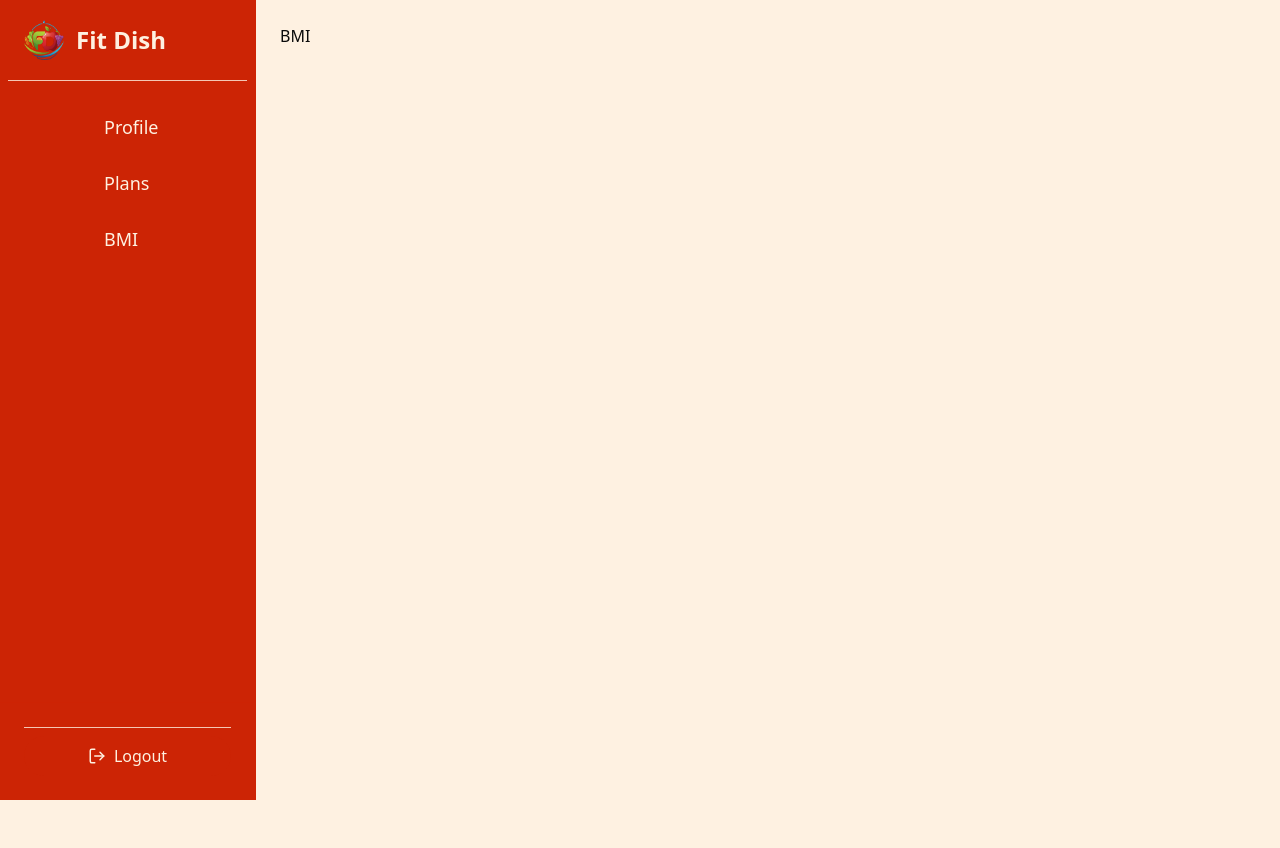
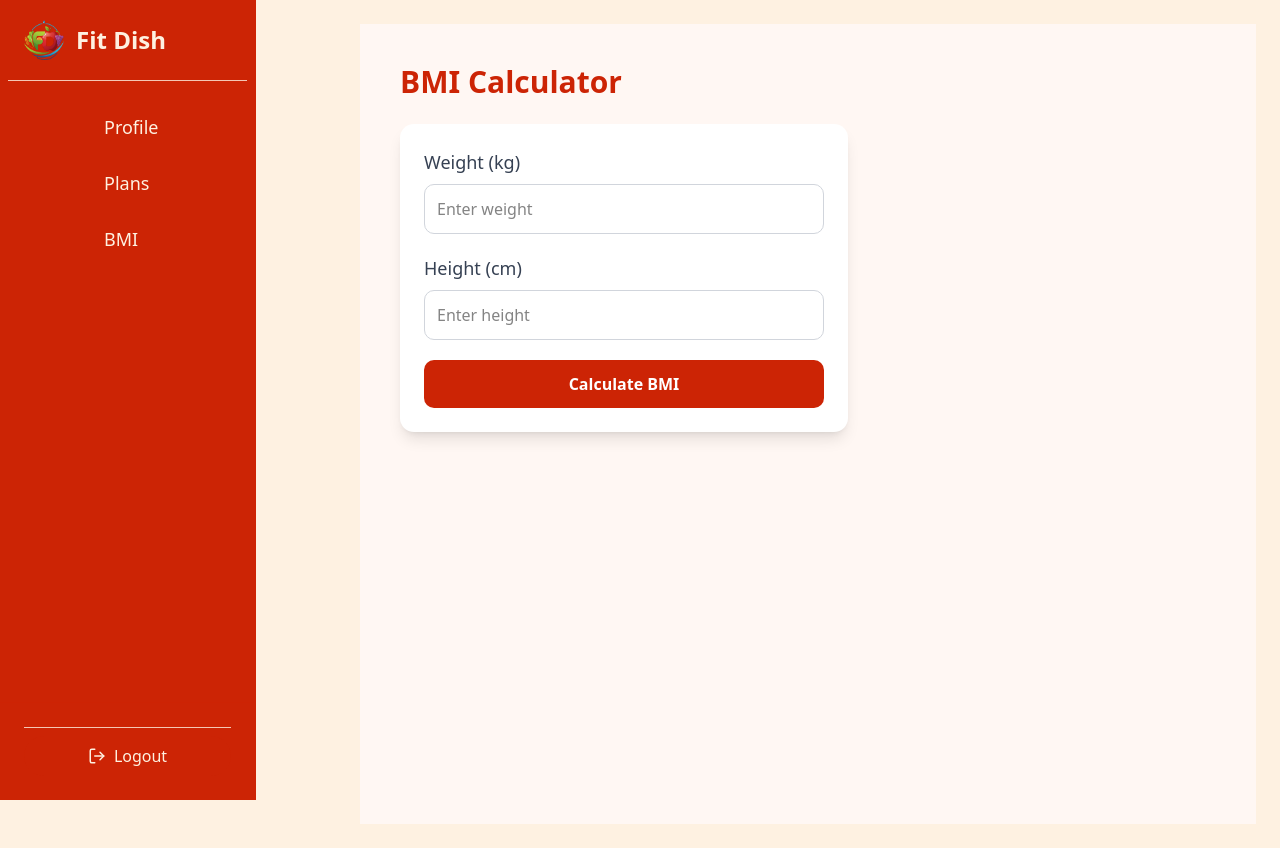
Before and after one commit to CSPEDITOR/fit_dish, a React (Vite) app in the folder frontend/: page /bmi in a window 1280 px wide. Before the commit the page ends 800 px from the top, so only its background shows below. Built offline with nearby package versions, Linux system fonts and the light colour scheme; no server answers; a web font is replaced by a local one.

Commit message:
addin BMI page

```diff
--- a/frontend/src/pages/UserDashbord/BMI.jsx
+++ b/frontend/src/pages/UserDashbord/BMI.jsx
@@ -1,13 +1,70 @@
-import Sidebar from '../../components/Sidebar'
-import React from 'react'
-// import Sidebar from"../../components/Sidebar";
+import React, { useState } from "react";
 
 function BMI() {
+  const [weight, setWeight] = useState("");
+  const [height, setHeight] = useState("");
+  const [bmi, setBmi] = useState(null);
+  const [category, setCategory] = useState("");
+
+  const calculateBMI = () => {
+    if (!weight || !height) return;
+
+    const heightInMeters = height / 100;
+    const result = (weight / (heightInMeters * heightInMeters)).toFixed(1);
+    setBmi(result);
+
+    // BMI Category logic
+    if (result < 18.5) setCategory("Underweight");
+    else if (result >= 18.5 && result <= 24.9) setCategory("Normal weight");
+    else if (result >= 25 && result <= 29.9) setCategory("Overweight");
+    else setCategory("Obesity");
+  };
+
   return (
-    <div>
+    <div className="ml-20 min-h-screen bg-[#fff7f3] p-10">
+      <h1 className="text-3xl font-bold text-[#cc2405] mb-6">BMI Calculator</h1>
 
-        BMI</div>
-  )
+      <div className="max-w-md bg-white shadow-lg rounded-xl p-6 space-y-5">
+        <div>
+          <label className="text-lg font-medium text-gray-700">Weight (kg)</label>
+          <input
+            type="number"
+            value={weight}
+            onChange={(e) => setWeight(e.target.value)}
+            className="w-full mt-2 border border-gray-300 p-3 rounded-lg focus:ring-2 focus:ring-[#cc2405] outline-none"
+            placeholder="Enter weight"
+          />
+        </div>
+
+        <div>
+          <label className="text-lg font-medium text-gray-700">Height (cm)</label>
+          <input
+            type="number"
+            value={height}
+            onChange={(e) => setHeight(e.target.value)}
+            className="w-full mt-2 border border-gray-300 p-3 rounded-lg focus:ring-2 focus:ring-[#cc2405] outline-none"
+            placeholder="Enter height"
+          />
+        </div>
+
+        <button
+          onClick={calculateBMI}
+          className="w-full bg-[#cc2405] text-white py-3 rounded-lg font-semibold hover:bg-[#a31d04] transition-all duration-200"
+        >
+          Calculate BMI
+        </button>
+
+        {bmi && (
+          <div className="text-center mt-5 p-4 bg-[#fff1e7] rounded-lg">
+            <h2 className="text-2xl font-bold text-[#cc2405]">BMI: {bmi}</h2>
+            <p className="text-lg font-medium text-gray-700 mt-2">
+              Category: <span className="font-semibold">{category}</span>
+            </p>
+          </div>
+        )}
+      </div>
+    </div>
+  );
 }
 
-export default BMI
+export default BMI;
```
